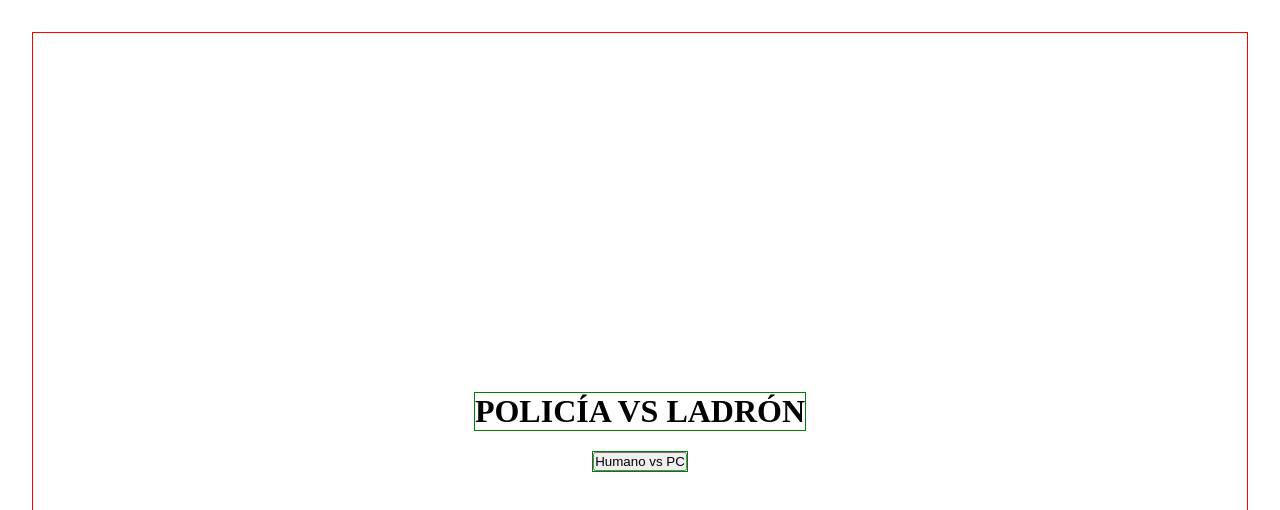
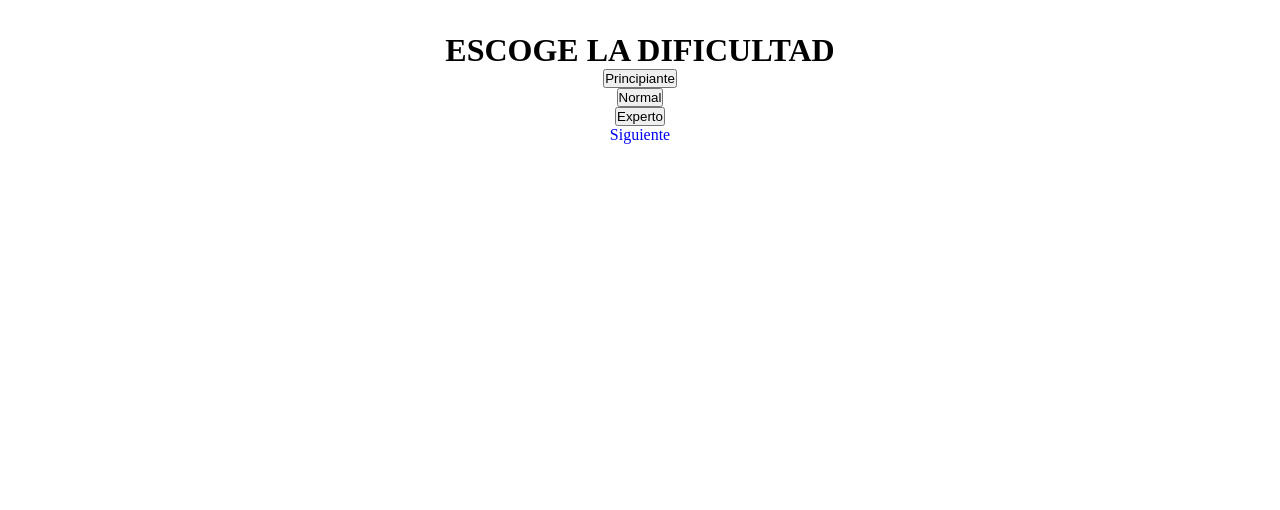
Before and after one commit to JhuniorCq/policia_vs_ladron_vista, a React (Vite) app: page /game/difficulty in a window 1280 px wide. Before the commit this address led to /. Shown: the top 510 px of the page. Built offline with nearby package versions, Linux system fonts and the light colour scheme.

Commit message:
Modo de juego, Dificultad, Rol

```diff
--- a/src/components/OptionButton/OptionButton.jsx
+++ b/src/components/OptionButton/OptionButton.jsx
@@ -1,7 +1,5 @@
 import "./OptionButton.css";
 
-export const OptionButton = ({ text, gameMode, nextRoute }) => {
-  return <button onClick={nextRoute}>{text}</button>;
+export const OptionButton = ({ text, eventHandler }) => {
+  return <button onClick={eventHandler}>{text}</button>;
 };
-
-// Creo que todos los OptionButton deben tener el onClick, así que sagamos ese Operador Ternario
--- a/src/context/GameSettings/GameSettingsProvider.jsx
+++ b/src/context/GameSettings/GameSettingsProvider.jsx
@@ -1,10 +1,19 @@
 import { useState } from "react";
 import { GameSettingsContext } from "./GameSettingsContext";
+import { ROLES } from "../../utils/constants";
 
 export const GameSettingsProvider = ({ children }) => {
   const [gameSettings, setGameSettings] = useState({
     gameMode: "",
     difficulty: "",
+    players: {
+      player1: {
+        rol: "",
+      },
+      player2: {
+        rol: "",
+      },
+    },
   });
 
   const chooseGameMode = (gameMode) => {
@@ -15,9 +24,23 @@ export const GameSettingsProvider = ({ children }) => {
     setGameSettings({ ...gameSettings, difficulty });
   };
 
+  const chooseRol = (rol) => {
+    const rolUser = rol === ROLES.POLICE ? ROLES.POLICE : ROLES.THIEF;
+    const rolComputer = rolUser === ROLES.POLICE ? ROLES.THIEF : ROLES.POLICE;
+    const players = {
+      player1: {
+        rol: rolUser,
+      },
+      player2: {
+        rol: rolComputer,
+      },
+    };
+    setGameSettings({ ...gameSettings, players });
+  };
+
   return (
     <GameSettingsContext.Provider
-      value={{ gameSettings, chooseGameMode, chooseDifficulty }}
+      value={{ gameSettings, chooseGameMode, chooseDifficulty, chooseRol }}
     >
       {children}
     </GameSettingsContext.Provider>
--- /dev/null
+++ b/src/context/PlayerSettings/PlayerSettingsContext.jsx
@@ -0,0 +1,3 @@
+import { createContext } from "react";
+
+export const PlayerSettingsContext = createContext();
--- a/src/pages/Board/Board.jsx
+++ b/src/pages/Board/Board.jsx
@@ -1,12 +1,45 @@
-import { useContext, useState } from "react";
+import { useContext, useEffect, useState } from "react";
 import "./Board.css";
 import { GameSettingsContext } from "../../context/GameSettings/GameSettingsContext";
+import { COLS, ROWS } from "../../utils/constants";
 
 export const Board = () => {
+  const { gameSettings } = useContext(GameSettingsContext);
+  console.log(gameSettings);
+
   // Estado para las posiciones de los jugadores
   const [player1, setPlayer1] = useState({ row: 0, col: 0 });
-  const { gameSettings } = useContext(GameSettingsContext);
-  console.log(gameSettings);
+  const [player2, setPlayer2] = useState({ row: ROWS - 1, col: COLS - 1 });
+
+  // Función para actualizar la posición
+  const handleKeyPress = (event) => {
+    console.log(event);
+    switch (event.key) {
+      case "ArrowUp": {
+        break;
+      }
+      case "ArrowDown": {
+        break;
+      }
+      case "ArrowLeft": {
+        break;
+      }
+      case "ArrowRight": {
+        break;
+      }
+    }
+  };
+
+  useEffect(() => {
+    // Evento para capturar las teclas
+    window.addEventListener("keydown", handleKeyPress);
+
+    // Limpiar el Event Listener cuando el componente se desmonta
+    return () => {
+      window.removeEventListener("keydown", handleKeyPress);
+    };
+  }, []);
+
   return (
     <div>
       Tablero
--- a/src/pages/Difficulty/Difficulty.jsx
+++ b/src/pages/Difficulty/Difficulty.jsx
@@ -1,4 +1,4 @@
-import { useNavigate } from "react-router-dom";
+import { Link, useNavigate } from "react-router-dom";
 import { OptionButton } from "../../components/OptionButton/OptionButton";
 import "./Difficulty.css";
 import { useContext } from "react";
@@ -9,9 +9,8 @@ export const Difficulty = () => {
   const { chooseDifficulty } = useContext(GameSettingsContext);
   const navigate = useNavigate();
 
-  const nextRoute = (difficulty) => {
+  const setDifficulty = (difficulty) => {
     chooseDifficulty(difficulty);
-    navigate("/game");
   };
 
   return (
@@ -21,22 +20,23 @@ export const Difficulty = () => {
         <li>
           <OptionButton
             text={DIFFICULTIES.BEGINNER}
-            nextRoute={() => nextRoute(DIFFICULTIES.BEGINNER)}
+            eventHandler={() => setDifficulty(DIFFICULTIES.BEGINNER)}
           />
         </li>
         <li>
           <OptionButton
             text={DIFFICULTIES.NORMAL}
-            nextRoute={() => nextRoute(DIFFICULTIES.NORMAL)}
+            eventHandler={() => setDifficulty(DIFFICULTIES.NORMAL)}
           />
         </li>
         <li>
           <OptionButton
             text={DIFFICULTIES.EXPERT}
-            nextRoute={() => nextRoute(DIFFICULTIES.EXPERT)}
+            eventHandler={() => setDifficulty(DIFFICULTIES.EXPERT)}
           />
         </li>
       </ul>
+      <Link to="/game/rol">Siguiente</Link>
     </div>
   );
 };
--- a/src/pages/Home/Home.jsx
+++ b/src/pages/Home/Home.jsx
@@ -1,4 +1,4 @@
-import { useNavigate } from "react-router-dom";
+import { Link, useNavigate } from "react-router-dom";
 import "./Home.css";
 import { OptionButton } from "../../components/OptionButton/OptionButton";
 import { useContext } from "react";
@@ -9,9 +9,8 @@ export const Home = () => {
   const { chooseGameMode } = useContext(GameSettingsContext);
   const navigate = useNavigate();
 
-  const nextRoute = (gameMode) => {
+  const setGameMode = (gameMode) => {
     chooseGameMode(gameMode);
-    navigate("/difficulty");
   };
 
   return (
@@ -21,7 +20,7 @@ export const Home = () => {
         <li className="home__option">
           <OptionButton
             text={GAME_MODE.HUMAN_VS_PC}
-            nextRoute={() => nextRoute(GAME_MODE.HUMAN_VS_PC)}
+            eventHandler={() => setGameMode(GAME_MODE.HUMAN_VS_PC)}
           />
         </li>
         {/* <li>
@@ -31,6 +30,7 @@ export const Home = () => {
           <button></button>
         </li> */}
       </ul>
+      <Link to="/game/difficulty">Siguiente</Link>
     </div>
   );
 };
--- /dev/null
+++ b/src/pages/Rol/Rol.jsx
@@ -0,0 +1,30 @@
+import { Link } from "react-router-dom";
+import "./Rol.css";
+import { OptionButton } from "../../components/OptionButton/OptionButton";
+import { ROLES } from "../../utils/constants";
+import { useContext } from "react";
+import { GameSettingsContext } from "../../context/GameSettings/GameSettingsContext";
+
+export const Rol = () => {
+  const { chooseRol } = useContext(GameSettingsContext);
+  const setRol = (rol) => {
+    chooseRol(rol);
+  };
+
+  return (
+    <div>
+      <h1>ESCOGE TU ROL</h1>
+      <div>
+        <OptionButton
+          text={ROLES.POLICE}
+          eventHandler={() => setRol(ROLES.POLICE)}
+        />
+        <OptionButton
+          text={ROLES.THIEF}
+          eventHandler={() => setRol(ROLES.THIEF)}
+        />
+      </div>
+      <Link to="/game/start">Siguiente</Link>
+    </div>
+  );
+};
--- a/src/routes/MyRoutes.jsx
+++ b/src/routes/MyRoutes.jsx
@@ -2,13 +2,15 @@ import { Navigate, Route, Routes } from "react-router-dom";
 import { Home } from "../pages/Home/Home";
 import { Board } from "../pages/Board/Board";
 import { Difficulty } from "../pages/Difficulty/Difficulty";
+import { Rol } from "../pages/Rol/Rol";
 
 export const MyRoutes = () => {
   return (
     <Routes>
       <Route path="/" element={<Home />} />
-      <Route path="/difficulty" element={<Difficulty />} />
-      <Route path="/game" element={<Board />} />
+      <Route path="/game/difficulty" element={<Difficulty />} />
+      <Route path="/game/rol" element={<Rol />} />
+      <Route path="/game/start" element={<Board />} />
       <Route path="/*" element={<Navigate to="/" />} />
     </Routes>
   );
--- a/src/utils/constants.js
+++ b/src/utils/constants.js
@@ -11,3 +11,8 @@ export const DIFFICULTIES = {
   NORMAL: "Normal",
   EXPERT: "Experto",
 };
+
+export const ROLES = {
+  POLICE: "Policía",
+  THIEF: "Ladrón",
+};
```
Also changed, not shown: src/context/PlayerSettings/PlayerSettingsProvider.jsx (added, +15 -0 lines), src/pages/Rol/Rol.css (added).
